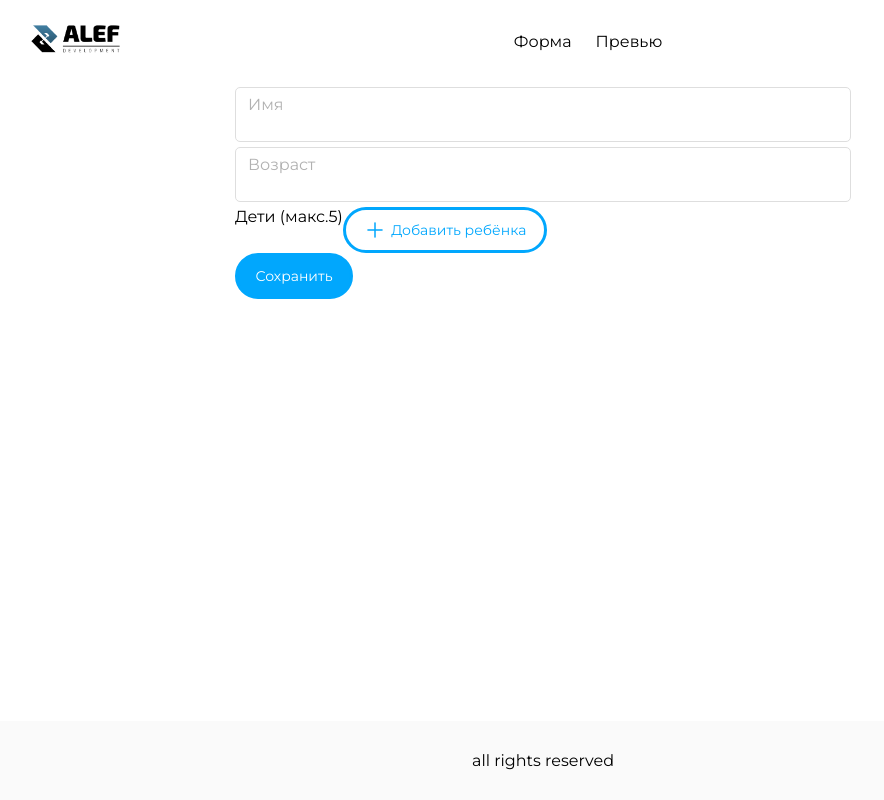
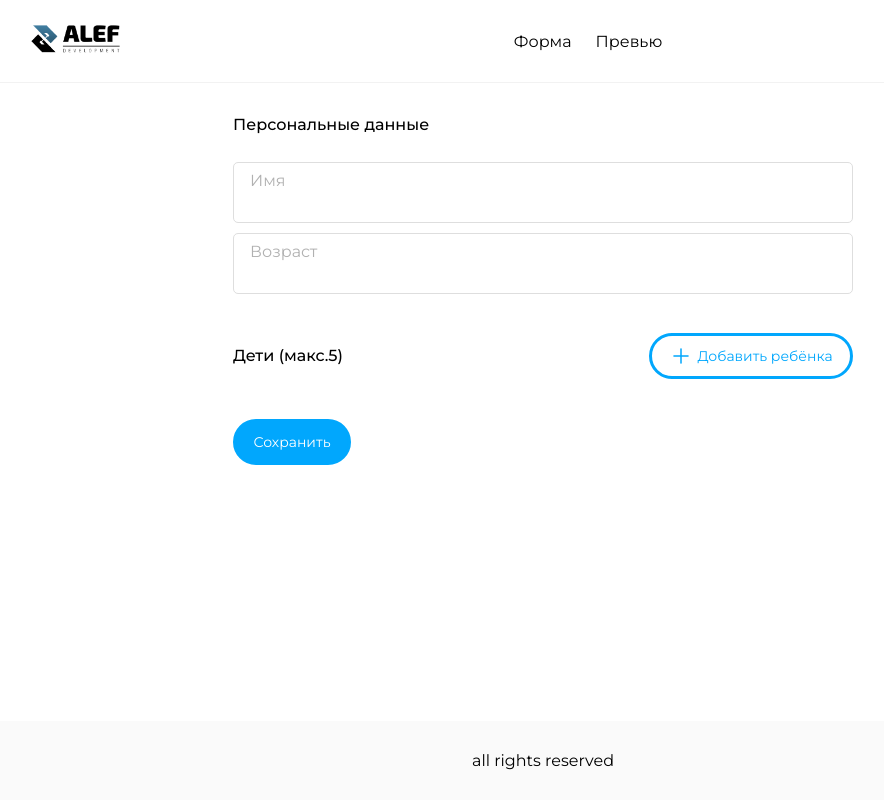
Before and after one commit to Daria-Petrova/aleftest, a Vue app: page / in a window 1280 px wide. Shown: the whole page, without its empty margins (97-981 px from the left). Built offline with nearby package versions, Linux system fonts and the light colour scheme.

Commit message:
Добавлена разметка и стили

```diff
--- a/src/components/ChildComponent.vue
+++ b/src/components/ChildComponent.vue
@@ -53,7 +53,9 @@
 
   <style>
   .child-input.input-wrapper {
-    margin-right: 20px;
+    box-sizing: border-box;
+    margin-right: 18px;
+    width: 260px;
   }
   .wrap {
     display: inline-flex;
--- a/src/components/MainPage.vue
+++ b/src/components/MainPage.vue
@@ -50,6 +50,7 @@
   </script>
 
 <style>
+
 .main-wrapper {
   display: grid;
   grid-template-areas:
@@ -75,6 +76,7 @@
   width: 80%;
   display: flex;
   align-items: center;
+  border-bottom: 1px solid #f2f2f2;
 }
 
 
@@ -84,7 +86,7 @@
   text-align: center;
 }
 
-.menu{
+.menu {
   margin: 0 auto;
   display: flex;
   flex-direction: row;
--- a/src/components/ParentForm.vue
+++ b/src/components/ParentForm.vue
@@ -1,5 +1,7 @@
 <template>
     <form class="form-wrapper">
+      <p class="form-title">Персональные данные</p>
+      <div class="form-container">
         <div class="input-wrapper">
           <label for="name" class="input-label">Имя</label>
           <input id="name" class="input-data" v-model="parentName"/>
@@ -8,9 +10,10 @@
           <label for="age" class="input-label">Возраст</label>
           <input id="age" class="input-data" v-model="parentAge"/>
         </div>
+      </div>
       <div class="list-wrapper">
         <div class="list-title-wrapper">
-          <p class="list-title">Дети (макс.5)</p>
+          <h3 class="list-title">Дети (макс.5)</h3>
           <button @click.prevent="addNewChild" v-if="childList.length<5" class="list-button">
             <svg
               width="24"
@@ -101,5 +104,172 @@
   }
   </script>
 
-  <style >
+<style>
+.form-wrapper {
+  margin: 0 auto;
+  max-width: 620px;
+  padding: 0 10px;
+  width: 95%;
+}
+
+.form-container {
+  display: flex;
+  flex-direction: column;
+  margin-bottom: 33px;
+  box-sizing: border-box;
+  vertical-align: middle;
+}
+
+.form-title{
+  margin: 30px 0 20px;
+  font-family: var(--font);
+  font-style: normal;
+  font-weight: 500;
+  font-size: var(--font-size-bigger);
+  line-height: 24px;
+}
+
+.input-wrapper {
+  box-sizing: border-box;
+  border: 1px solid #dedede;
+  padding: 8px 16px;
+  border-radius: 5px;
+  margin: 5px 0;
+}
+
+.input-label {
+  display: block;
+  color: var(--text-color-poor);
+}
+
+.input-data {
+  width: 100%;
+  color: #000000;
+  border: none;
+  outline: none;
+  font-family: var(--font);
+  font-style: normal;
+  font-weight: 400;
+  font-size: var(--font-size);
+  line-height: 24px;
+}
+
+input:-webkit-autofill,
+input:-webkit-autofill:hover,
+input:-webkit-autofill:focus {
+  -webkit-box-shadow: 0 0 0px 40rem #ffff inset;
+}
+
+.list-wrapper{
+  margin: 34px 0 30px;
+}
+
+.list-title-wrapper{
+  display: flex;
+  align-items: center;
+  width: 620px;
+  margin-bottom: 10px;
+}
+
+.list-title {
+  font-family: var(--font);
+  font-style: normal;
+  font-weight: 500;
+  font-size: var(--font-size-bigger);
+  line-height: 24px;
+  margin-right: auto;
+}
+
+.list-title-wrapper {
+  display: inline-flex;
+}
+
+.list-button {
+  display: flex;
+  justify-content: center;
+  border: 3px solid var(--text-color-accent);
+  width: 204px;
+  border-radius: 100px;
+  position: relative;
+  text-align:center;
+  vertical-align: middle;
+  padding: 8px 0;
+  box-sizing: border-box;
+  color: var(--text-color-accent);
+  background-color: var(--main-color);
+  transition: border 0.3s, color 0.3s, background-color 0.3s;
+  cursor: pointer;
+  font-family: var(--font);
+  align-self: center;
+  font-weight: 400;
+  font-size: var(--font-size);
+  line-height: 24px;
+}
+
+.list-button:hover{
+  border: 3px solid var(--text-color-accent);
+  color: var(--main-color);
+  transition: border 0.3s, color 0.3s, background-color 0.3s;
+  background-color: var(--text-color-accent);
+}
+
+.list-icon {
+  align-self: center;
+}
+
+.list-button-text {
+  font-family: var(--font);
+  align-self: center;
+  font-weight: 400;
+  font-size: var(--font-size);
+  line-height: 24px;
+  padding-left: 4px;
+}
+
+.list-button-delete {
+  color: var(--text-color-accent);
+  border: none;
+  outline: none;
+  background-color: var(--main-color);
+  font-family: var(--font);
+  font-style: normal;
+  font-weight: 400;
+  font-size: var(--font-size);
+  line-height: 24px;
+  cursor: pointer;
+  transition: color 0.3s;
+}
+
+.list-button-delete:hover {
+  color: #7c69e6;
+  transition: color 0.3s;
+}
+
+.save-button {
+  display: flex;
+  justify-content: center;
+  border: 3px solid var(--text-color-accent);
+  width: 118px;
+  border-radius: 100px;
+  position: relative;
+  text-align:center;
+  vertical-align: middle;
+  padding: 8px 0;
+  box-sizing: border-box;
+  color: var(--main-color);
+  background-color: var(--text-color-accent);
+  transition: border 0.3s,background-color 0.3s;
+  cursor: pointer;
+  font-family: var(--font);
+  font-style: normal;
+  font-weight: 400;
+  font-size: var(--font-size);
+  line-height: 24px;
+}
+
+.save-button:hover {
+  border: 3px solid #0970a3;
+  background-color: #0970a3;
+  transition: border 0.3s, background-color 0.3s;
+}
 </style>
--- a/src/components/ParentPreview.vue
+++ b/src/components/ParentPreview.vue
@@ -1,7 +1,11 @@
 <template>
-    <div>
-      Превью родителя
-      {{parent}}
+    <div class="form-wrapper" v-if="parent">
+      <p class="form-title">Персональные данные</p>
+      <p class="parent">{{ parent.name}}, {{ parent.age }} лет</p>
+      <p class="form-title">Дети</p>
+      <div v-for="(child, index) in parent.children" :key="index" class="child-wrapper">
+        <span v-if="child" class="child">{{ child.name }}, {{ child.age }} лет</span>
+      </div>
     </div>
   </template>
 
@@ -16,3 +20,30 @@
   }
 }
 </script>
+
+<style>
+
+.parent{
+  font-family: var(--font);
+  font-style: normal;
+  font-weight: 700;
+  font-size: var(--font-size-bigger);
+  line-height: 24px;
+  margin-bottom: 60px;
+}
+
+.child{
+  border-radius: 5px;
+  display: block;
+  float: left;
+  clear: left;
+  background-color: #f1f1f1;
+  padding: 10px 20px;
+  margin-bottom: 20px;
+  font-family: var(--font);
+  font-style: normal;
+  font-weight: 700;
+  font-size: var(--font-size-bigger);
+  line-height: 24px;
+}
+</style>
--- a/src/style/style.css
+++ b/src/style/style.css
@@ -1,130 +1,22 @@
-@import url('https://fonts.googleapis.com/css2?family=Montserrat:wght@400;500&display=swap');
+@import url('https://fonts.googleapis.com/css2?family=Montserrat:wght@400;500;700&display=swap');
 
 #app {
-  font-family: 'Montserrat', sans-serif;
+  font-family: var(--font);
 }
 
+:root{
+  --text-color: #111111;
+  --text-color-accent: #01A7FD;
+  --text-color-poor: #b1b1b1;
 
-*{
+  --main-color: #ffffff;
+
+  --font:'Montserrat', 'Arial', sans-serif;
+  --font-size: 14px;
+  --font-size-bigger: 16px;
+}
+
+* {
   margin: 0;
   padding: 0;
 }
-.form-wrapper {
-    margin: 0 auto;
-    max-width: 616px;
-    width: 100%;
-  }
-
-  .input-wrapper {
-    border: 1px solid #dedede;
-    padding: 5px 10px;
-    border-radius: 5px;
-    margin: 5px 0;
-  }
-
-  .input-label {
-    display: block;
-    padding: 2px;
-    color: #b1b1b1;
-  }
-
-  .input-data {
-    padding: 2px;
-    width: 260px;
-    color: #000000;
-    border: none;
-    outline: none;
-  }
-
-  .list-title-wrapper {
-    display: inline-flex;
-  }
-
-  .list-button {
-    display: flex;
-    justify-content: center;
-    border: 3px solid #01A7FD;
-    width: 204px;
-    border-radius: 100px;
-    position: relative;
-    text-align:center;
-    vertical-align: middle;
-    padding: 8px 0;
-    box-sizing: border-box;
-    color: #01A7FD;
-    background-color: #ffffff;
-    transition: border 0.3s, color 0.3s, background-color 0.3s;
-    cursor: pointer;
-    font-family: 'Montserrat', sans-serif;
-    align-self: center;
-    font-weight: 400;
-    font-size: 14px;
-    line-height: 24px;
-  }
-
-  .list-button:hover{
-    border: 3px solid #01A7FD;
-    color: #ffffff;
-    transition: border 0.3s, color 0.3s, background-color 0.3s;
-    background-color: #01A7FD;
-  }
-
-  .list-icon {
-    align-self: center;
-  }
-
-  .list-button-text {
-    font-family: 'Montserrat', sans-serif;
-    align-self: center;
-    font-weight: 400;
-    font-size: 14px;
-    line-height: 24px;
-    padding-left: 4px;
-  }
-
-  .list-button-delete {
-    color: #01A7FD;
-    border: none;
-    outline: none;
-    background-color: #ffffff;
-    font-family: 'Montserrat';
-    font-style: normal;
-    font-weight: 400;
-    font-size: 14px;
-    line-height: 24px;
-    cursor: pointer;
-    transition: color 0.3s;
-  }
-
-  .list-button-delete:hover {
-    color: #7c69e6;
-    transition: color 0.3s;
-  }
-
-  .save-button {
-    display: flex;
-    justify-content: center;
-    border: 3px solid #01A7FD;
-    width: 118px;
-    border-radius: 100px;
-    position: relative;
-    text-align:center;
-    vertical-align: middle;
-    padding: 8px 0;
-    box-sizing: border-box;
-    color: #ffffff;
-    background-color: #01A7FD;
-    transition: border 0.3s,background-color 0.3s;
-    cursor: pointer;
-    font-family: 'Montserrat';
-    font-style: normal;
-    font-weight: 400;
-    font-size: 14px;
-    line-height: 24px;
-  }
-
-  .save-button:hover {
-    border: 3px solid #0970a3;
-    background-color: #0970a3;
-    transition: border 0.3s, background-color 0.3s;
-  }
```
Lines whose indentation alone changed are shown as unchanged.
